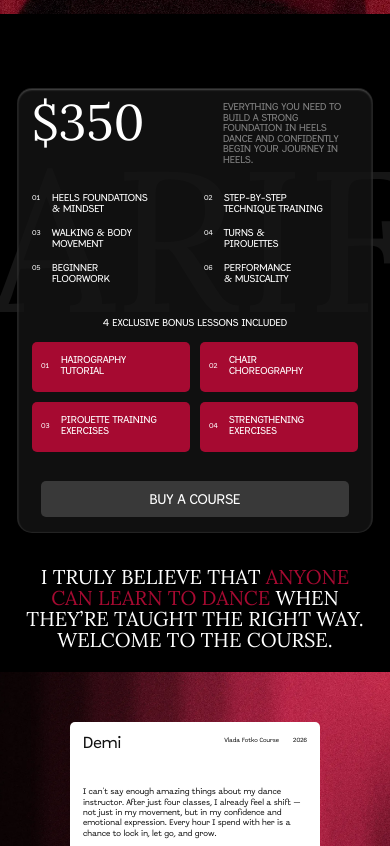
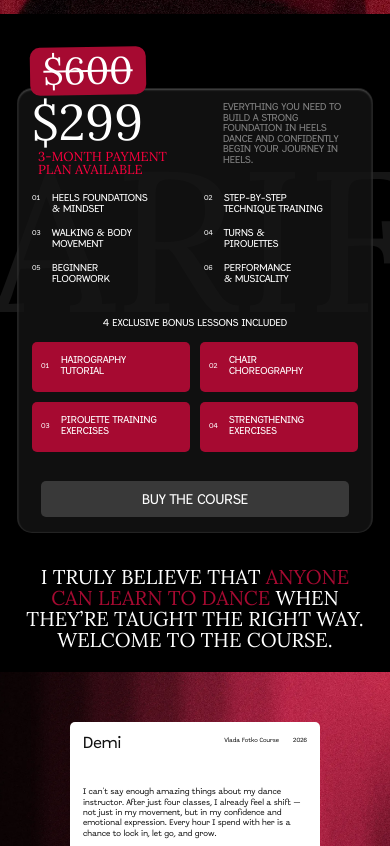
Before and after one commit to vladafotkoheels/vladafotkodance, a plain HTML site: page index.html in a window 390 px wide. Shown: the part 5016-5862 px from the top of the page. Drawn offline with Linux system fonts and the light colour scheme.

Commit message:
feat: update

```diff
--- a/css/style.css
+++ b/css/style.css
@@ -661,9 +661,44 @@ a {
     border-radius: 50px;
 }
 
+.offer-card__old-price {
+    position: absolute;
+    z-index: 2;
+    top: -65px;
+    left: -50px;
+    min-width: 260px;
+    min-height: 105px;
+    padding: 7px 26px 10px;
+    display: grid;
+    place-items: center;
+    color: #ffffff;
+    background: var(--color-accent);
+    border-radius: 10px;
+    font-family: "Lora", Georgia, serif;
+    font-size: 74px;
+    line-height: 1;
+    transform: rotate(-1deg);
+    transform-origin: center;
+}
+
+.offer-card__old-price del {
+    text-decoration-thickness: 3px;
+    text-decoration-color: currentColor;
+}
+
+.offer-card__payment-plan {
+    position: absolute;
+    top: 54px;
+    left: 106px;
+    color: #fd003e;
+    font-family: "Lora", Georgia, serif;
+    font-size: 20px;
+    line-height: 1;
+}
+
 .offer-card__price {
     position: absolute;
-    top: 44px;
+    top: 78px;
     left: 90px;
     font-family: "Lora", Georgia, serif;
     font-size: 180px;
@@ -1484,6 +1519,28 @@ a {
         border-radius: 15px;
     }
 
+    .offer-card__old-price {
+        top: -42px;
+        left: 12px;
+        min-width: 116px;
+        min-height: 48px;
+        padding: 3px 12px 5px;
+        border-radius: 10px;
+        font-size: 38px;
+    }
+
+    .offer-card__old-price del {
+        text-decoration-thickness: 2px;
+    }
+
+    .offer-card__payment-plan {
+        top: 62px;
+        left: 20px;
+        width: 145px;
+        font-size: 13px;
+        line-height: 0.95;
+    }
+
     .offer-card__price {
         top: 8px;
         left: 14px;
--- a/index.html
+++ b/index.html
@@ -203,7 +203,9 @@
                 <p class="offer__backdrop" aria-hidden="true">Tariff</p>
 
                 <div class="offer-card">
-                    <p class="offer-card__price">$350</p>
+                    <p class="offer-card__old-price"><del>$600</del></p>
+                    <p class="offer-card__payment-plan">3-month payment plan available</p>
+                    <p class="offer-card__price">$299</p>
                     <p class="offer-card__intro">Everything you need to build a strong foundation in heels dance and confidently begin your journey in heels.</p>
 
                     <ol class="offer-modules">
@@ -225,7 +227,7 @@
                         </ol>
                     </div>
 
-                    <a class="offer-card__cta" href="https://vladafotkodance.kwiga.com/o/btmPuEO2sMEW"><span>Buy a course</span></a>
+                    <a class="offer-card__cta" href="https://vladafotkodance.kwiga.com/o/MURSu7ojCo8p/payment"><span>Buy the course</span></a>
                 </div>
             </div>
 
```
